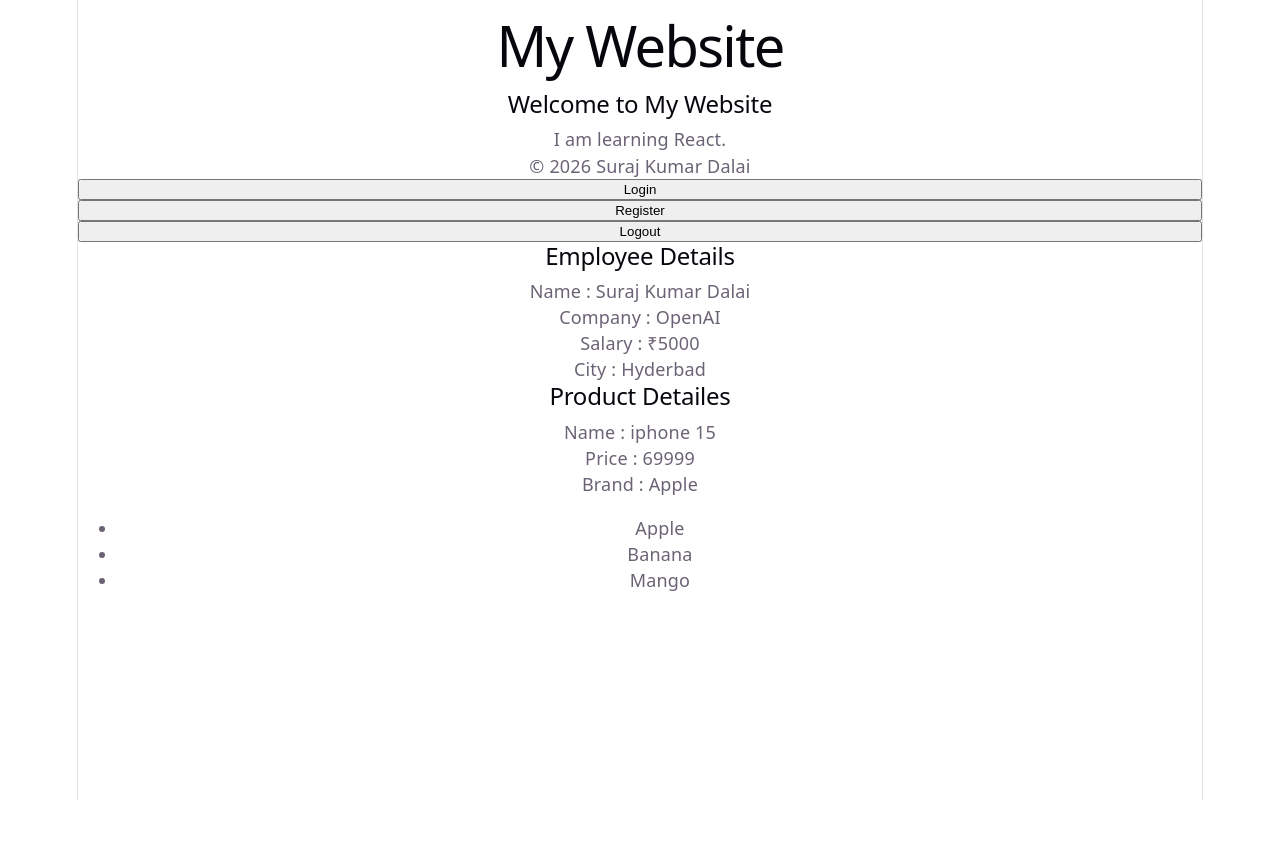
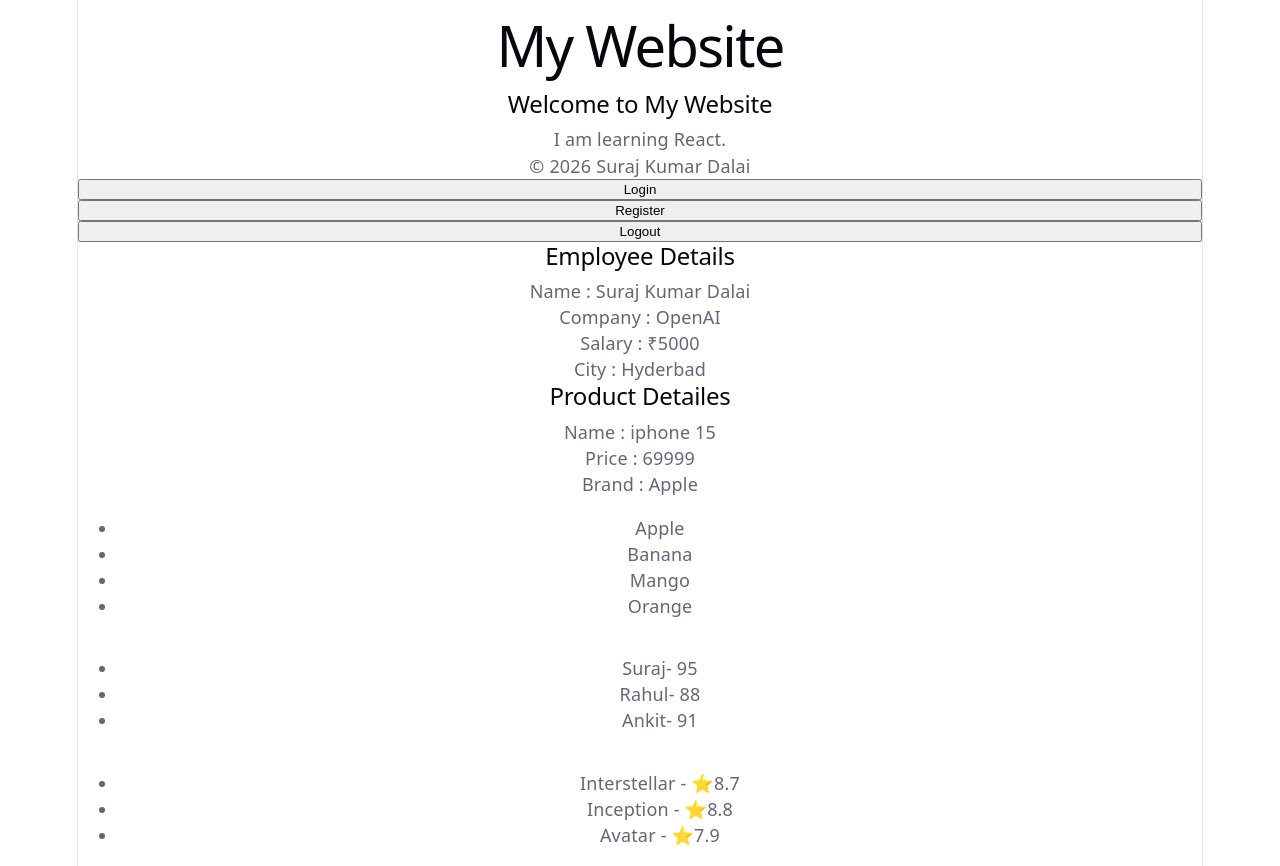
Before and after one commit to SurajKumarDalai/react-learning, a React (Vite) app: page / in a window 1280 px wide. Before the commit the page ends 800 px from the top, so only its background shows below. Built offline with nearby package versions, Linux system fonts and the light colour scheme.

Commit message:
Learn rendering lists using map() and key prop

```diff
--- a/src/App.jsx
+++ b/src/App.jsx
@@ -5,6 +5,8 @@ import Button from "./components/Button";
 import Employee from "./components/Employee";
 import Product from "./components/Product";
 import List from "./components/List";
+import StudentList from "./components/StudentList";
+import MovieList from "./components/MovieList";
 
 function App(){
 
@@ -23,7 +25,44 @@ function App(){
 
     const fruits = ["Apple",
     "Banana",
-    "Mango"];
+    "Mango",
+    "Orange"];
+
+    const students = [
+      {
+        id: 1,
+        name: "Suraj",
+        marks: 95
+      },
+      {
+        id: 2,
+        name: "Rahul",
+        marks: 88
+      },
+      {
+        id: 3,
+        name: "Ankit",
+        marks: 91
+      }
+    ];
+
+    const movies = [
+      {
+        id: 1,
+        title: "Interstellar",
+        rating: 8.7
+      },
+      {
+        id: 2,
+        title: "Inception",
+        rating: 8.8
+      },
+      {
+        id: 3,
+        title: "Avatar",
+        rating: 7.9
+      }
+    ];
 
   return(
     <>
@@ -39,6 +78,10 @@ function App(){
     <Product product = {product}/>
 
     <List fruits = {fruits}/>
+
+    <StudentList students = {students}/>
+
+    <MovieList movies={movies}/>
     </>
     );
 
--- a/src/components/List.jsx
+++ b/src/components/List.jsx
@@ -3,9 +3,9 @@ function List ({fruits}){
     return(
 
         <ul>
-            <li>{fruits[0]}</li>
-            <li>{fruits[1]}</li>
-            <li>{fruits[2]}</li>
+            {fruits.map((fruit) =>{
+                return <li key={fruit}>{fruit}</li>
+            })}
         </ul>
 
     );
--- /dev/null
+++ b/src/components/MovieList.jsx
@@ -0,0 +1,15 @@
+function MovieList({movies}){
+
+    return (
+        <ul>
+        {movies.map((movie) =>{
+            return(
+                <li key = {movie.id}>
+                {movie.title} - ⭐{movie.rating}
+                </li>
+            );
+        })}
+        </ul>
+    );
+}
+export default MovieList;
--- /dev/null
+++ b/src/components/StudentList.jsx
@@ -0,0 +1,16 @@
+function StudentList({students}){
+
+   return(
+
+    <ul>
+        {students.map((student) =>{
+            return (
+                <li key = {student.id}>
+                    {student.name}- {student.marks}
+                </li>
+            );
+        })}
+    </ul>
+   );
+}
+export default StudentList;
```
